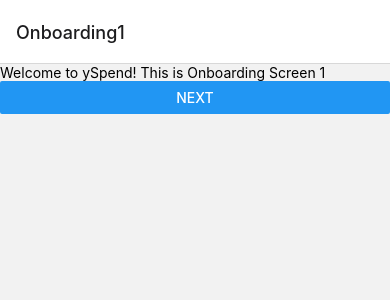
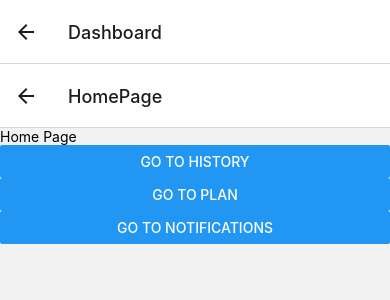
Before and after one commit to SilverBulletN/ySpend, a React Native app in the folder frontend/: screen /Dashboard in a window 390 px wide. Shown: the top 300 px of the page. Built offline with nearby package versions, Linux system fonts and the light colour scheme.

Commit message:
feat (frontend): Add Hompage logic and navigation

```diff
--- a/frontend/src/navigation/AppNavigator.js
+++ b/frontend/src/navigation/AppNavigator.js
@@ -1,15 +1,16 @@
+// src/navigation/AppNavigator.js
 import React from "react";
 import { NavigationContainer } from "@react-navigation/native";
 import { createStackNavigator } from "@react-navigation/stack";
 import LoginScreen from "../screens/Auth/LoginScreen";
-import SignUpScreen from "../screens/Auth/SignupScreen";
-import HomeScreen from "../screens/Dashboard/HomeScreen";
+import SignUpScreen from "../screens/Auth/SignUpScreen";
 import {
   OnboardingScreen1,
   OnboardingScreen2,
   OnboardingScreen3,
   OnboardingScreen4,
 } from "../screens/Onboarding";
+import DashboardNavigator from "./DashboardNavigator";
 
 const Stack = createStackNavigator();
 
@@ -23,7 +24,7 @@
         <Stack.Screen name="Onboarding4" component={OnboardingScreen4} />
         <Stack.Screen name="SignUp" component={SignUpScreen} />
         <Stack.Screen name="Login" component={LoginScreen} />
-        <Stack.Screen name="Home" component={HomeScreen} />
+        <Stack.Screen name="Dashboard" component={DashboardNavigator} />
       </Stack.Navigator>
     </NavigationContainer>
   );
--- /dev/null
+++ b/frontend/src/navigation/DashboardNavigator.js
@@ -0,0 +1,22 @@
+// src/navigation/DashboardNavigator.js
+import React from "react";
+import { createStackNavigator } from "@react-navigation/stack";
+import HomePage from "../screens/Dashboard/HomePage";
+import History from "../screens/Dashboard/History";
+import Plan from "../screens/Dashboard/Plan";
+import Notifications from "../screens/Dashboard/Notifications";
+
+const DashboardStack = createStackNavigator();
+
+const DashboardNavigator = () => {
+  return (
+    <DashboardStack.Navigator initialRouteName="HomePage">
+      <DashboardStack.Screen name="HomePage" component={HomePage} />
+      <DashboardStack.Screen name="History" component={History} />
+      <DashboardStack.Screen name="Plan" component={Plan} />
+      <DashboardStack.Screen name="Notifications" component={Notifications} />
+    </DashboardStack.Navigator>
+  );
+};
+
+export default DashboardNavigator;
--- a/frontend/src/screens/Auth/LoginScreen.js
+++ b/frontend/src/screens/Auth/LoginScreen.js
@@ -5,8 +5,14 @@
   return (
     <View>
       <Text>Login Screen</Text>
-      <Button title="Go to Home" onPress={() => navigation.navigate("Home")} />
-      <Button title="Go to Sign up" onPress={() => navigation.navigate("SignUp")}/>
+      <Button
+        title="Go to Home"
+        onPress={() => navigation.navigate("Dashboard")}
+      />
+      <Button
+        title="Go to Sign up"
+        onPress={() => navigation.navigate("SignUp")}
+      />
     </View>
   );
 };
--- a/frontend/src/screens/Auth/SignupScreen.js
+++ b/frontend/src/screens/Auth/SignupScreen.js
@@ -5,12 +5,15 @@
 const SignUpScreen = ({ navigation }) => {
   return (
     <View>
-      <Text>Sign Up Screen</Text>
+      <Text>Sign Up Screen test2</Text>
+      <Button
+        title="Go to Home"
+        onPress={() => navigation.navigate("Dashboard")}
+      />
       <Button
         title="Go to Login"
         onPress={() => navigation.navigate("Login")}
       />
-      <Button title="Go to Home" onPress={() => navigation.navigate("Home")} />
     </View>
   );
 };
--- /dev/null
+++ b/frontend/src/screens/Dashboard/History.js
@@ -0,0 +1,13 @@
+// src/screens/Dashboard/History.js
+import React from "react";
+import { View, Text } from "react-native";
+
+const History = () => {
+  return (
+    <View>
+      <Text>History Page</Text>
+    </View>
+  );
+};
+
+export default History;
--- /dev/null
+++ b/frontend/src/screens/Dashboard/HomePage.js
@@ -0,0 +1,16 @@
+// src/screens/Dashboard/HomePage.js
+import React from 'react';
+import { View, Text, Button } from 'react-native';
+
+const HomePage = ({ navigation }) => {
+  return (
+    <View>
+      <Text>Home Page</Text>
+      <Button title="Go to History" onPress={() => navigation.navigate('History')} />
+      <Button title="Go to Plan" onPress={() => navigation.navigate('Plan')} />
+      <Button title="Go to Notifications" onPress={() => navigation.navigate('Notifications')} />
+    </View>
+  );
+};
+
+export default HomePage;
--- /dev/null
+++ b/frontend/src/screens/Dashboard/Notifications.js
@@ -0,0 +1,13 @@
+// src/screens/Dashboard/Notifications.js
+import React from "react";
+import { View, Text } from "react-native";
+
+const Notifications = () => {
+  return (
+    <View>
+      <Text>Notifications Page</Text>
+    </View>
+  );
+};
+
+export default Notifications;
--- a/frontend/src/screens/Dashboard/HomeScreen.js
+++ b/frontend/src/screens/Dashboard/Plan.js
@@ -1,12 +1,13 @@
+// src/screens/Dashboard/Plan.js
 import React from "react";
 import { View, Text } from "react-native";
 
-const HomeScreen = () => {
+const Plan = () => {
   return (
     <View>
-      <Text>Home Screen</Text>
+      <Text>Plan Page</Text>
     </View>
   );
 };
 
-export default HomeScreen;
+export default Plan;
```
Also changed, not shown: frontend/src/screens/Dashboard/ProfileScreen.js (deleted), frontend/src/screens/Dashboard/SummaryScreen.js (deleted), frontend/src/screens/Dashboard/TransactionScreen.js (deleted).
